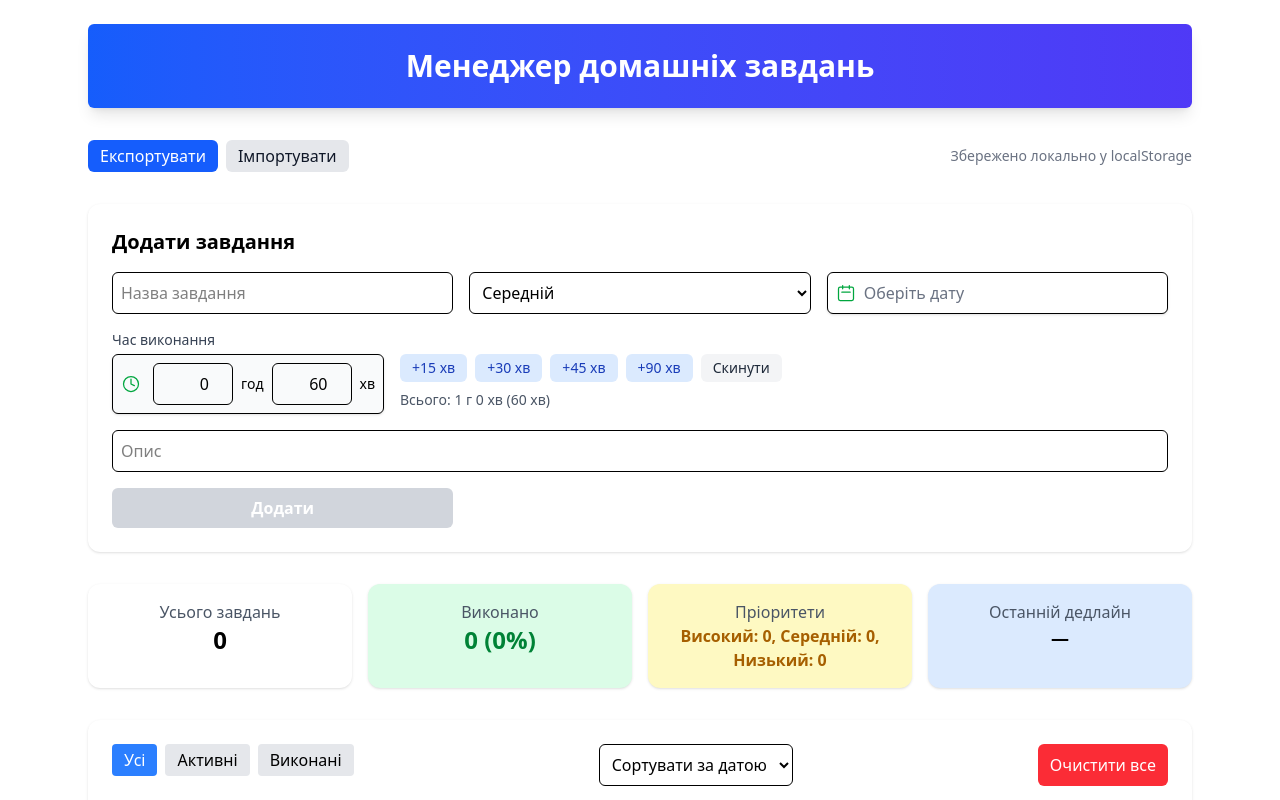
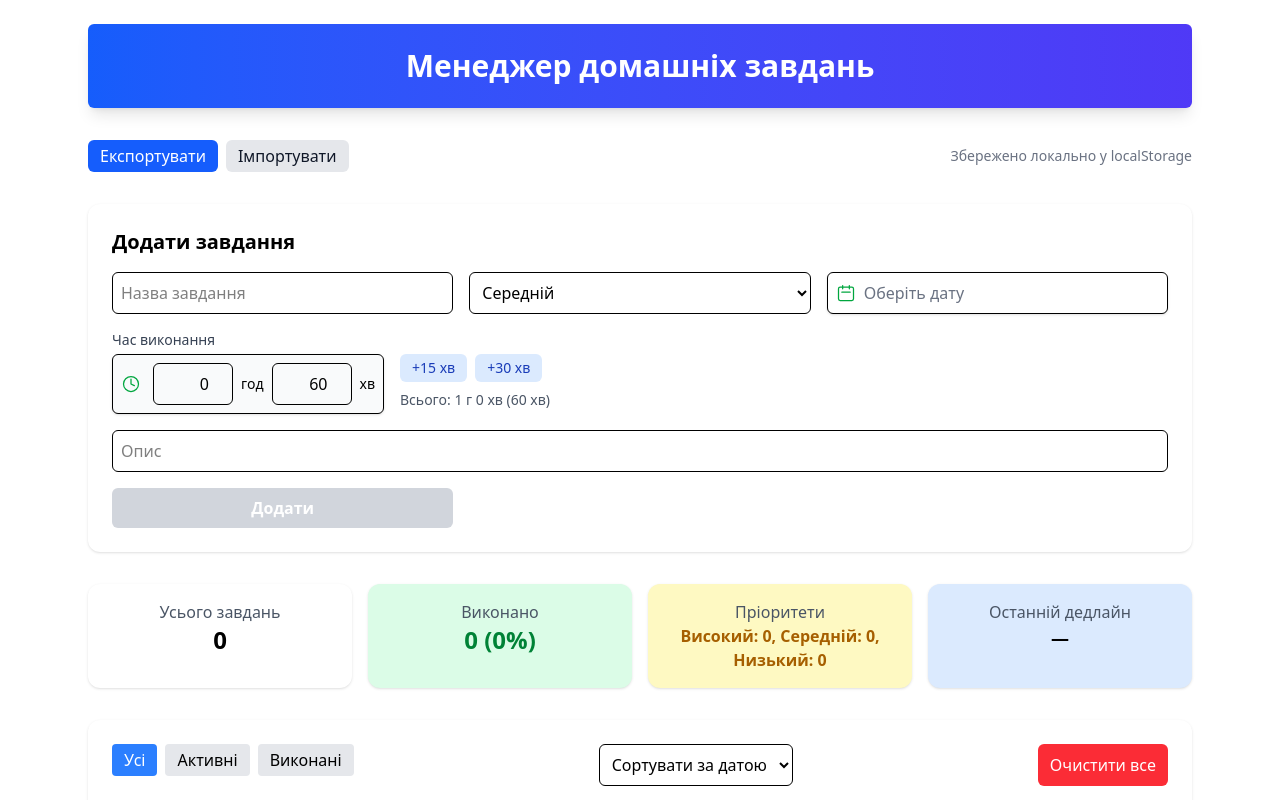
Before and after one commit to difuz1x/KursovaRepository, a React (Vite) app in the folder TaskManager/: page / in a window 1280 px wide. Shown: the top 800 px of the page. Built offline with nearby package versions, Linux system fonts and the light colour scheme.

Commit message:
Revert "feat(ui): animated quick-time buttons (+15/+30/+45/+90) and Reset; focus ring and transitions"
This reverts commit ba507fbb043d185a4b38891d5308122804fc6d12.

```diff
--- a/TaskManager/src/components/TaskForm.tsx
+++ b/TaskManager/src/components/TaskForm.tsx
@@ -169,28 +169,25 @@ export default function TaskForm({ addTask, existingTasks }: Props) {
 
             <div className="flex flex-col gap-2">
               <div className="flex gap-2">
-                {[15, 30, 45, 90].map((add) => (
                 <button
-                    key={add}
                   type="button"
-                    aria-label={`Add ${add} minutes`}
-                    className="bg-blue-100 text-blue-800 px-3 py-1 rounded-md text-sm hover:bg-blue-200 transition transform hover:scale-105 focus:outline-none focus:ring-2 focus:ring-offset-1 focus:ring-blue-300"
+                  className="bg-blue-100 text-blue-800 px-3 py-1 rounded-md text-sm hover:bg-blue-200"
                   onClick={() => {
-                      const total = (form.timeHours ?? 0) * 60 + (form.timeMinutes ?? 0) + add;
+                    const total = (form.timeHours ?? 0) * 60 + (form.timeMinutes ?? 0) + 15;
                     setForm({ ...form, timeHours: Math.floor(total / 60), timeMinutes: total % 60 });
                   }}
                 >
-                    +{add} хв
+                  +15 хв
                 </button>
-                ))}
                 <button
                   type="button"
-                  aria-label="Reset time"
-                  title="Скинути час"
-                  className="bg-gray-100 text-gray-800 px-3 py-1 rounded-md text-sm hover:bg-gray-200 transition transform hover:scale-95 focus:outline-none focus:ring-2 focus:ring-offset-1 focus:ring-gray-300"
-                  onClick={() => setForm({ ...form, timeHours: 0, timeMinutes: 0 })}
+                  className="bg-blue-100 text-blue-800 px-3 py-1 rounded-md text-sm hover:bg-blue-200"
+                  onClick={() => {
+                    const total = (form.timeHours ?? 0) * 60 + (form.timeMinutes ?? 0) + 30;
+                    setForm({ ...form, timeHours: Math.floor(total / 60), timeMinutes: total % 60 });
+                  }}
                 >
-                  Скинути
+                  +30 хв
                 </button>
               </div>
               <div className="text-sm text-gray-600">
```
Lines whose indentation alone changed are shown as unchanged.
